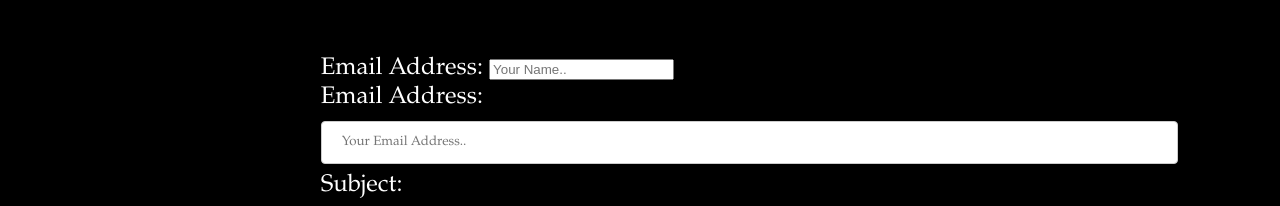
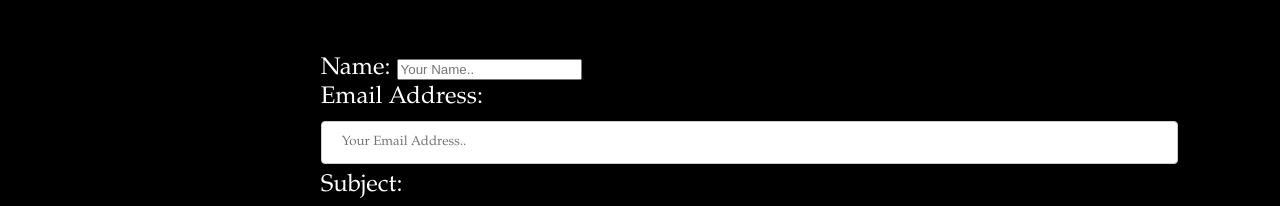
Before and after one commit to PrincewithEL/my_portifolio, a plain HTML site: page contacts.html in a window 1280 px wide. Shown: the part 580-786 px from the top of the page. Drawn offline with Linux system fonts and the light colour scheme.

Commit message:
Update contacts.html

```diff
--- a/contacts.html
+++ b/contacts.html
@@ -51,7 +51,7 @@
   <form action="php/sendmail.php" method="POST" enctype="form-data/multipart">
 <br>
 <br>
-		<label for="name">Email Address:</label>
+		<label for="name">Name:</label>
     <input type="text" required id="name" name="name" placeholder="Your Name..">
     <br>
     <label for="email">Email Address:</label>
```
